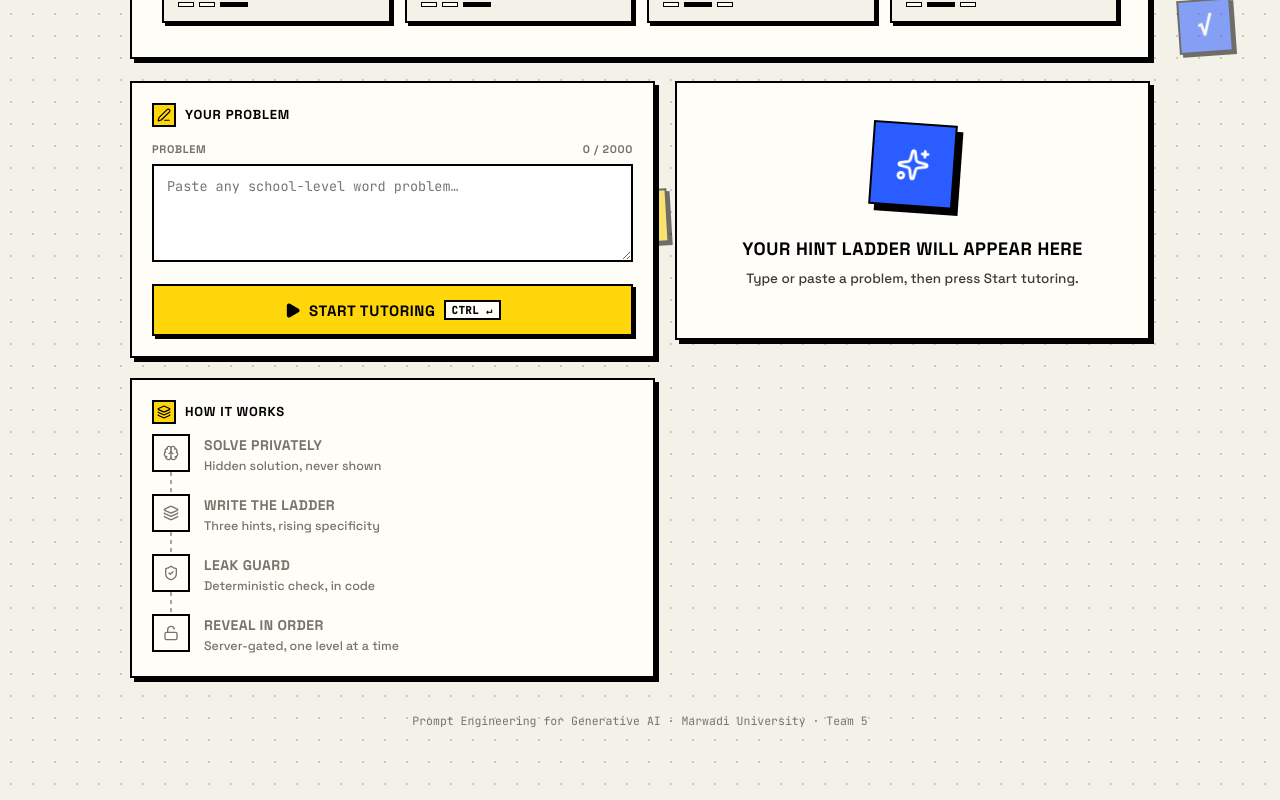
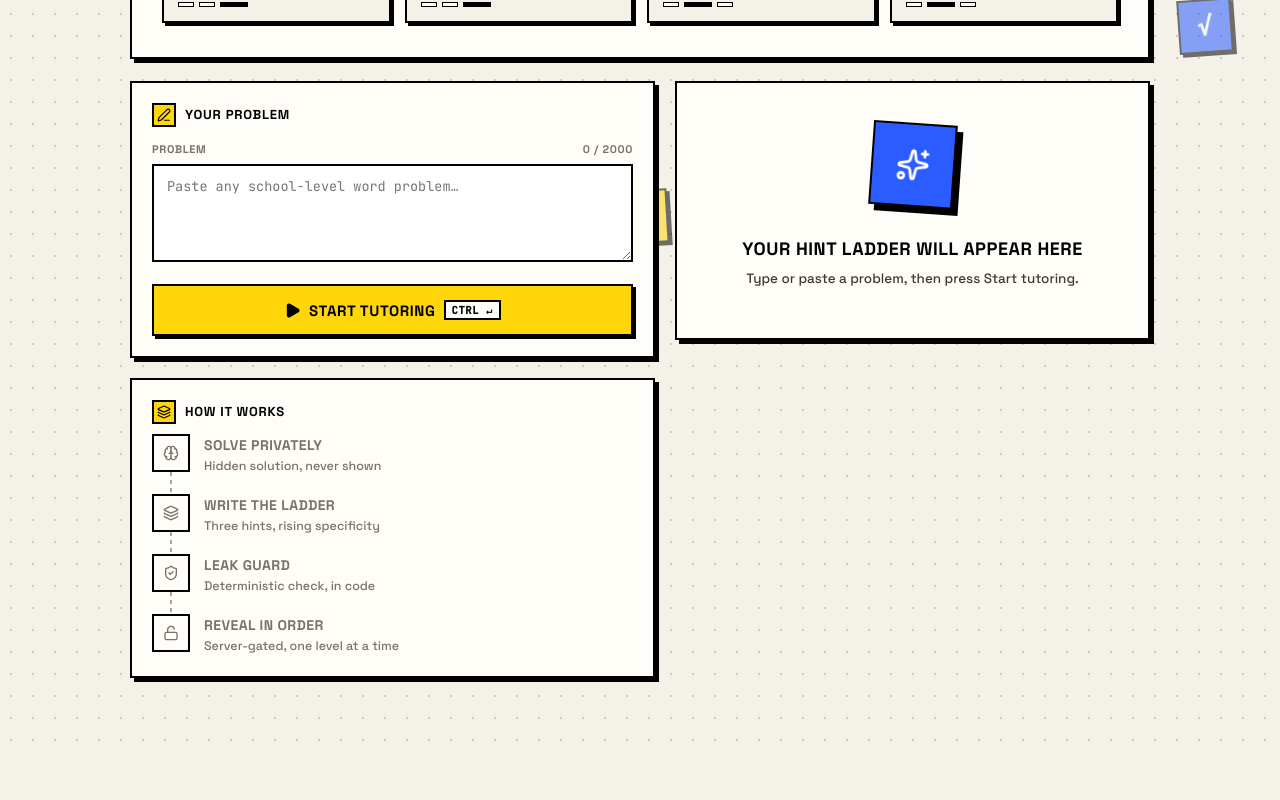
Before and after one commit to ADiTyaRaj8969/Hint-Tutor, a React (Vite) app in the folder web/: page / in a window 1280 px wide. Shown: the part 525-1325 px from the top of the page. After the commit the page ends 1273 px from the top, so only its background shows below. Built offline with nearby package versions, Linux system fonts and the light colour scheme.

Commit message:
Remove the page footer
The course, university and team line at the bottom of the page is gone; the page keeps its bottom padding.

```diff
--- a/web/src/App.css
+++ b/web/src/App.css
@@ -253,11 +253,6 @@ button:disabled { opacity: 0.45; cursor: not-allowed; box-shadow: none; }
 }
 .toast { box-shadow: var(--shadow); background: var(--accent); }
 
-.foot {
-  text-align: center; font-family: var(--mono);
-  font-size: 11.5px; color: var(--ink-faint); margin-top: 34px;
-}
-
 @media (max-width: 620px) {
   .hero h1 { font-size: 30px; }
   .stats { grid-template-columns: repeat(2, 1fr); }
--- a/web/src/App.jsx
+++ b/web/src/App.jsx
@@ -140,8 +140,6 @@ export default function App() {
             <Compare cmp={cmp} onRun={compare} busy={busy === 'cmp'} />
           </div>
         )}
-
-        <footer className="foot">Prompt Engineering for Generative AI · Marwadi University · Team 5</footer>
       </div>
       <Toasts items={toasts} dismiss={dismiss} />
     </>
```
